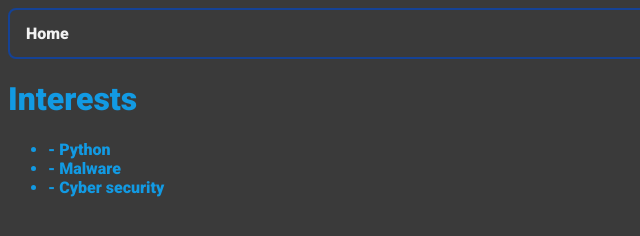
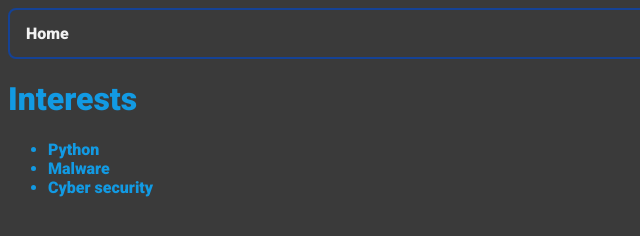
Before and after one commit to bazthedev/bazthedev.github.io, a plain HTML site: page p/interests.html in a window 1280 px wide. Shown: the full height of the page, 0-640 px from the left. Drawn offline with Linux system fonts and the light colour scheme.

Commit message:
Update interests.html

```diff
--- a/p/interests.html
+++ b/p/interests.html
@@ -13,7 +13,7 @@
  <div class="nav-bar"><a href="../index.html">Home</a></div>
 <h1>Interests</h1>
 <ul>
-<li>- Python</li>
-<li>- Malware</li>
-<li>- Cyber security</li>
+<li>Python</li>
+<li>Malware</li>
+<li>Cyber security</li>
 </html>
```
